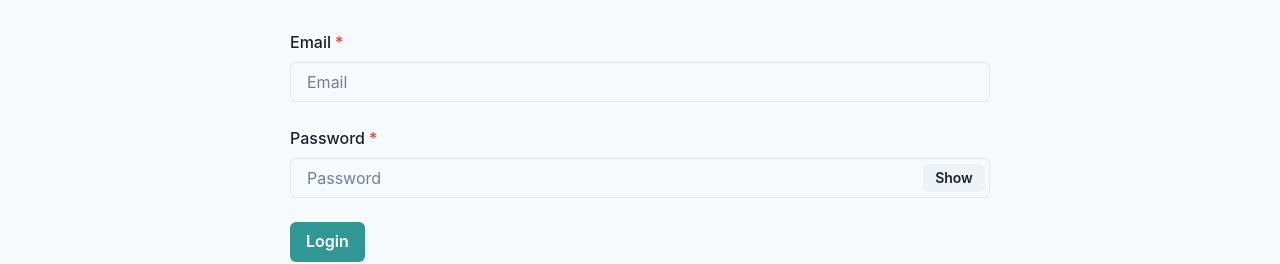
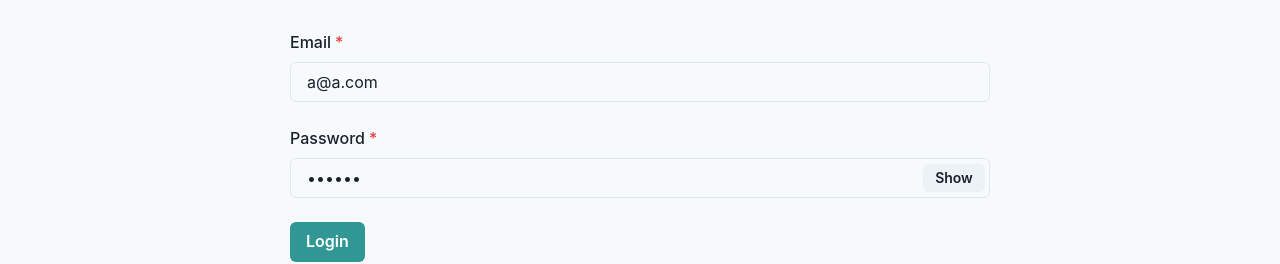
Before and after one commit to AlbertVilaCalvo/FullStack-Node-React-Recipe-REST, a React (Create React App) app in the folder web/: page /login in a window 1280 px wide. Shown: the part 167-431 px from the top of the page. Built offline with nearby package versions, Linux system fonts and the light colour scheme.

Commit message:
[web] Add isDev const + hardcode email and password if isDev

```diff
--- /dev/null
+++ b/web/src/misc/utils.ts
@@ -0,0 +1,2 @@
+// https://create-react-app.dev/docs/adding-custom-environment-variables/
+export const isDev: boolean = process.env.NODE_ENV === 'development'
--- a/web/src/ui/components/auth/PasswordResetAlertDialog.tsx
+++ b/web/src/ui/components/auth/PasswordResetAlertDialog.tsx
@@ -16,6 +16,7 @@ import { Form } from '../form/Form'
 import * as AuthApi from '../../../auth/AuthApi'
 import { extractApiErrorMessage } from '../../../httpClient'
 import { useErrorToast, useSuccessToast } from '../../misc/toast'
+import { isDev } from '../../../misc/utils'
 
 type Props = Required<Pick<UseDisclosureProps, 'isOpen' | 'onClose'>>
 
@@ -25,7 +26,7 @@ export function PasswordResetAlertDialog({ isOpen, onClose }: Props) {
 
   const cancelRef = React.useRef<HTMLButtonElement>(null)
 
-  const [email, setEmail] = React.useState('')
+  const [email, setEmail] = React.useState(isDev ? 'a@a.com' : '')
   const [emailNotValid, setEmailNotValid] = React.useState(false)
   const [loading, setLoading] = React.useState(false)
 
--- a/web/src/ui/pages/auth/LoginPage.tsx
+++ b/web/src/ui/pages/auth/LoginPage.tsx
@@ -16,6 +16,7 @@ import {
 import { SubmitButton } from '../../components/form/SubmitButton'
 import { Button, useDisclosure } from '@chakra-ui/react'
 import { PasswordResetAlertDialog } from '../../components/auth/PasswordResetAlertDialog'
+import { isDev } from '../../../misc/utils'
 
 export function LoginPage() {
   const showErrorToast = useErrorToast()
@@ -25,8 +26,8 @@ export function LoginPage() {
 
   const { isOpen, onOpen, onClose } = useDisclosure()
 
-  const [email, setEmail] = React.useState('')
-  const [password, setPassword] = React.useState('')
+  const [email, setEmail] = React.useState(isDev ? 'a@a.com' : '')
+  const [password, setPassword] = React.useState(isDev ? '123456' : '')
   const [emailNotValid, setEmailNotValid] = React.useState(false)
   const [loading, setLoading] = React.useState(false)
 
```
